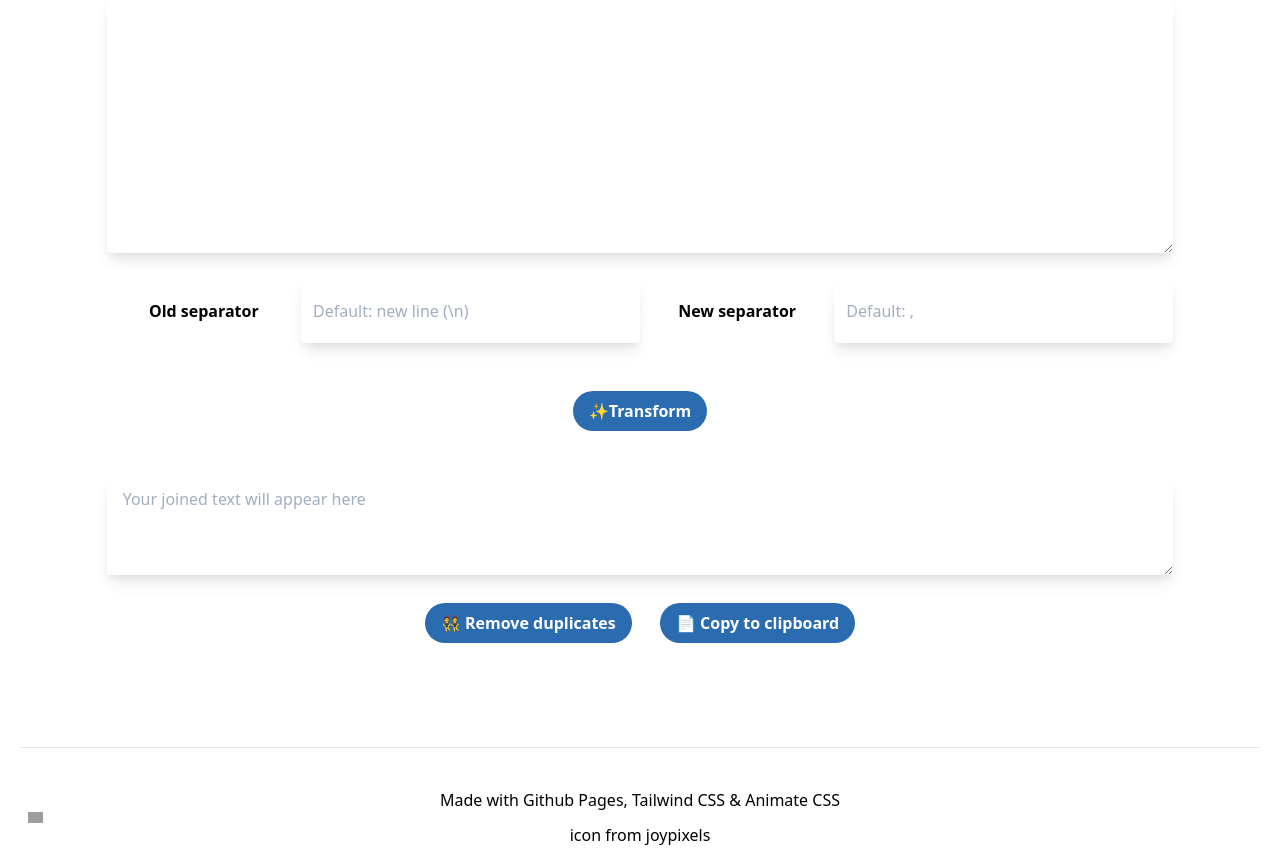
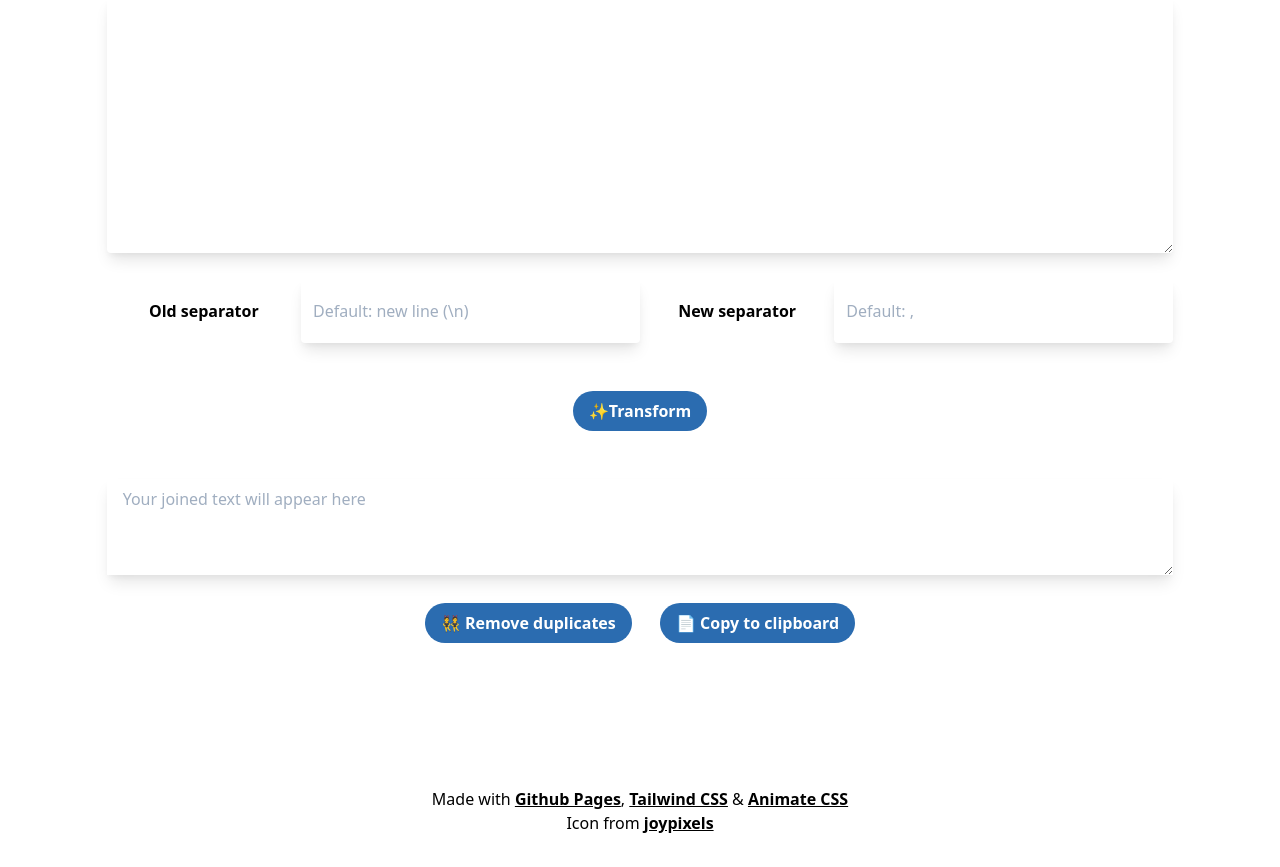
Before and after one commit to wendko/delimiter, a plain HTML site: page index.html in a window 1280 px wide. Shown: the part 137-1004 px from the top of the page. Drawn offline with nearby package versions, Linux system fonts and the light colour scheme; grey boxes are pictures that could not be loaded.

Commit message:
credits fix

```diff
--- a/index.html
+++ b/index.html
@@ -92,16 +92,15 @@
         </div>
     </section>
 
-    <footer class="flex m-auto text-center mt-20 mb-5 border-t mx-5">
+    <footer class="flex m-auto text-center mt-20 mb-5 mx-5">
         <div class="w-full text-grey-800 mt-10">
             Made with
-            <a href="https://pages.github.com/" target="_blank">Github Pages</a>,
-            <a href="https://tailwindcss.com">Tailwind CSS</a>
-            & <a href="https://daneden.github.io/animate.css/">Animate CSS</a>
-
-            <img src="https://cdnjs.cloudflare.com/ajax/libs/emojione/2.2.7/assets/png/2728.png" width="15"
-                class="ml-2"> icon from
-            <a href="https://www.joypixels.com/" target="_blank">joypixels</a>
+            <a href="https://pages.github.com/" class="font-extrabold underline credits">Github Pages</a>,
+            <a href="https://tailwindcss.com" class="font-extrabold underline credits">Tailwind CSS</a>
+            & <a href="https://daneden.github.io/animate.css/" class="font-extrabold underline credits">Animate CSS</a>
+            <br>
+            Icon from
+            <a href="https://www.joypixels.com/" class="font-extrabold underline credits">joypixels</a>
         </div>
     </footer>
     <script src="script.js"></script>
--- a/script.js
+++ b/script.js
@@ -55,7 +55,7 @@ const themeLibrary = {
         copyButton: ['bg-indigo-400'],
         body: ["bg-colorful"],
         mode: ["bg-pink-300"],
-        titleText: ["title-text-colorful"],
+        titleText: ["text-colorful"],
         oldSeparatorLabel: ["text-pink-700"],
         newSeparatorLabel: ["text-pink-700"],
         oldSeparatorInput: ["bg-pink-200"],
--- a/style.css
+++ b/style.css
@@ -9,7 +9,7 @@
     -webkit-text-fill-color: transparent;
 }
 
-.title-text-colorful {
+.text-colorful {
     background: linear-gradient(to right, #f6993f 40%, #f66d9b 50%, #3490dc 60%);
      background-clip: text;
     -webkit-background-clip: text;
@@ -27,6 +27,12 @@
 
 }
 
+.credits:hover {
+     background: linear-gradient(to right, #f6993f 40%, #f66d9b 50%, #3490dc 60%);
+     background-clip: text;
+    -webkit-background-clip: text;
+    -webkit-text-fill-color: transparent;
+}
 
 #mode {
     top: 0;
```
